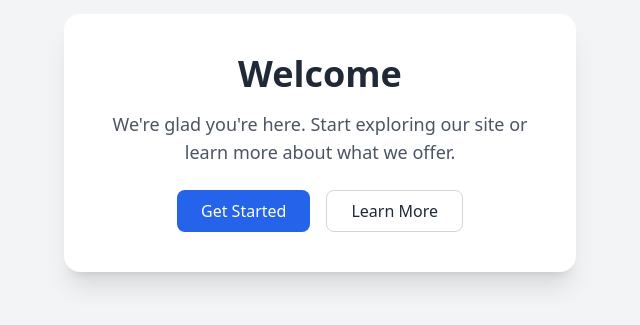
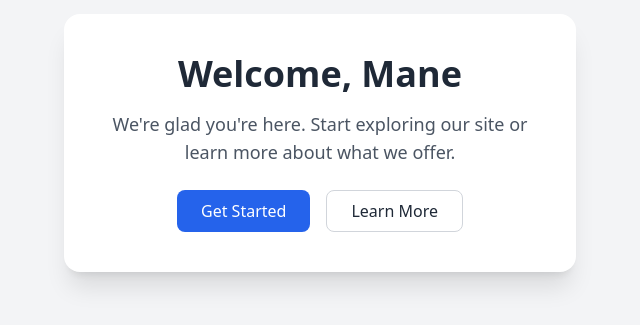
Before and after one commit to 11artyom11/dockersample, a plain HTML site: page index.html in a window 1280 px wide. Shown: the part 257-582 px from the top of the page, without its empty margins (320-960 px from the left). Drawn offline with nearby package versions, Linux system fonts and the light colour scheme.

Commit message:
Update index.html

```diff
--- a/index.html
+++ b/index.html
@@ -21,7 +21,7 @@
 </head>
 <body class="bg-gray-100 min-h-screen flex items-center justify-center p-6">
   <div class="bg-white rounded-2xl shadow-xl p-10 max-w-lg w-full text-center fade-in">
-    <h1 class="text-4xl font-bold mb-4 text-gray-800">Welcome</h1>
+    <h1 class="text-4xl font-bold mb-4 text-gray-800">Welcome, Mane</h1>
     <p class="text-gray-600 text-lg mb-6">
       We're glad you're here. Start exploring our site or learn more about what we offer.
     </p>
```
